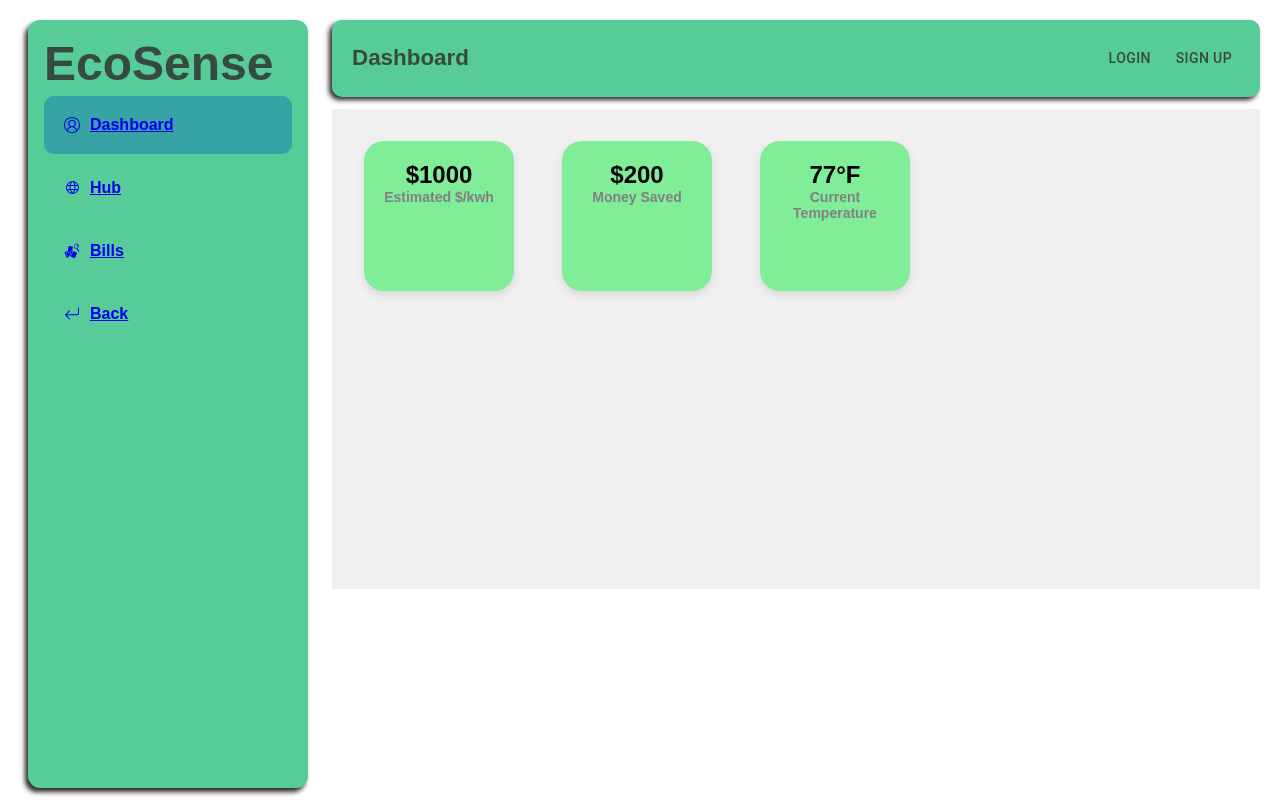
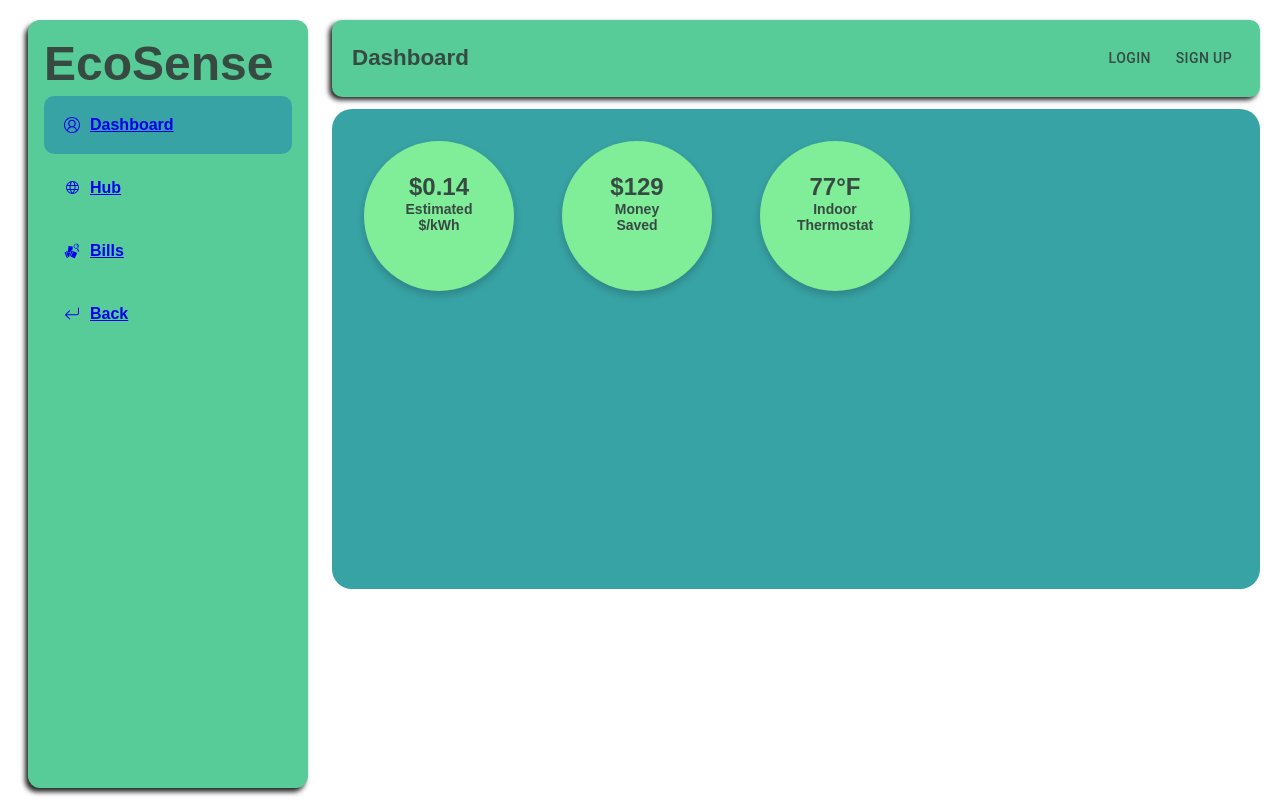
Before and after one commit to Jaehoonoo/EcoSense, a Next.js app: page /dashboard in a window 1280 px wide. Built offline with nearby package versions, Linux system fonts and the light colour scheme; no server answers.

Commit message:
fixed a little bit of dashboard

```diff
--- a/app/dashboard/page.js
+++ b/app/dashboard/page.js
@@ -4,28 +4,10 @@ import React from 'react';
 import { Line } from 'react-chartjs-2';
 
 
-import {
-    Chart as ChartJS,
-    CategoryScale,
-    LinearScale,
-    PointElement,
-    LineElement,
-    Title,
-    Tooltip,
-    Legend,
-} from 'chart.js';
-
-ChartJS.register(
-    CategoryScale,
-    LinearScale,
-    PointElement,
-    LineElement,
-    Title,
-    Tooltip,
-    Legend
-);
 
 export default function Dashboard(){
+
+
 
     return(
 
@@ -34,20 +16,20 @@ export default function Dashboard(){
         <div className={styles.main}>
             {/* First Card: Large Money Value */}
             <div className={styles.cards}>
-                    <h1>$1000</h1>
-                    <p>Estimated $/kwh</p>
+                    <h1>$0.14</h1>
+                    <p>Estimated $/kWh</p>
                 </div>
 
                 {/* Second Card: Smaller Money Value */}
                 <div className={styles.cards}>
-                    <h1>$200</h1>
+                    <h1>$129</h1>
                     <p>Money Saved</p>
                 </div>
 
                 {/* Third Card: Temperature */}
                 <div className={styles.cards}>
                     <h1>77°F</h1>
-                    <p>Current Temperature</p>
+                    <p>Indoor Thermostat</p>
                 </div>
 
 
--- a/app/ui/dashboard/dashboard.module.css
+++ b/app/ui/dashboard/dashboard.module.css
@@ -24,8 +24,9 @@
     display: flex;
     justify-content: flex-start;
     align-items: flex-start;
-    min-height: 60vh; /* Full page height */
-    background-color: #f0f0f0; /* Light background */
+    min-height: 60vh;
+    background-color: #38a3a5;
+    border-radius: 20px;
 }
 
 .main {
@@ -40,22 +41,31 @@
     text-align: center;
     align-items: center;
     background-color: #80ed99;
-    border-radius: 20px;
-    padding: 20px;
-    box-shadow: 0 4px 8px rgba(0, 0, 0, 0.1); /* Shadow for depth */
+    border-radius: 100px;
+
+    box-shadow: 0 4px 8px rgba(0, 0, 0, 0.2); /* Shadow for depth */
     width: 150px; /* Adjust width of cards */
     height: 150px; /* Adjust height of cards */
 }
 
+.cards:hover {
+    transform: translateY(-10px);
+    box-shadow: 0 8px 16px rgba(0, 0, 0, 0.3);
+}
+
+
 .cards h1 {
     font-size: 24px;
     margin: 0;
+    color: #364a42;
 }
 
 .cards p {
     font-size: 14px;
-    color: gray;
+    color: #364a42;
     text-align: center;
+    align-content: center;
+
 }
 
 .chart {
@@ -69,17 +79,3 @@
 
 
 }
-
-.imageSection {
-    margin-top: 2rem;
-    display: flex;
-    justify-content: center;
-    width: 50%;
-}
-
-.graphImage {
-    max-width: 70%;
-    height: auto;
-    border-radius: 10px;
-    box-shadow: 0 4px 8px rgba(0, 0, 0, 0.1);
-}
```
